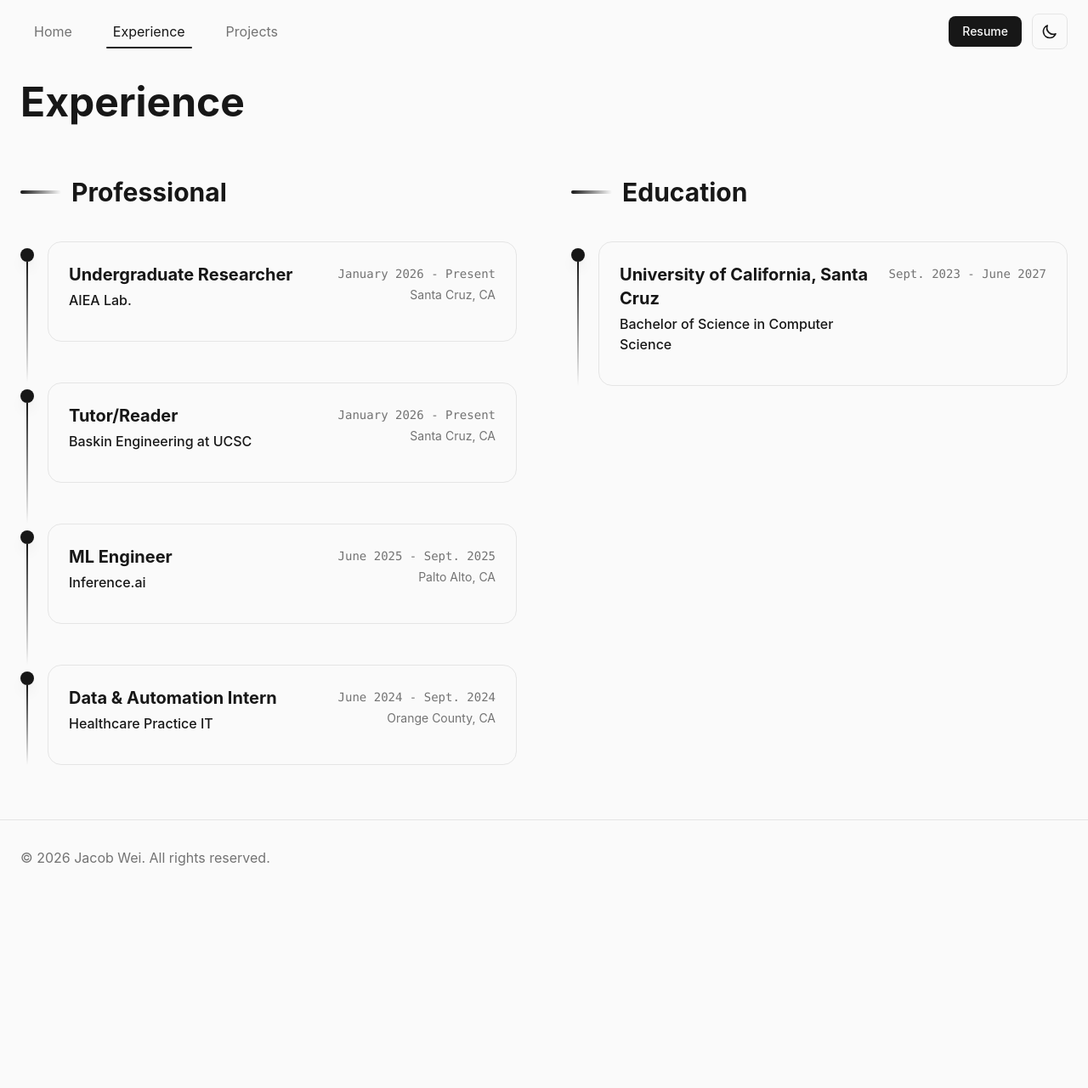
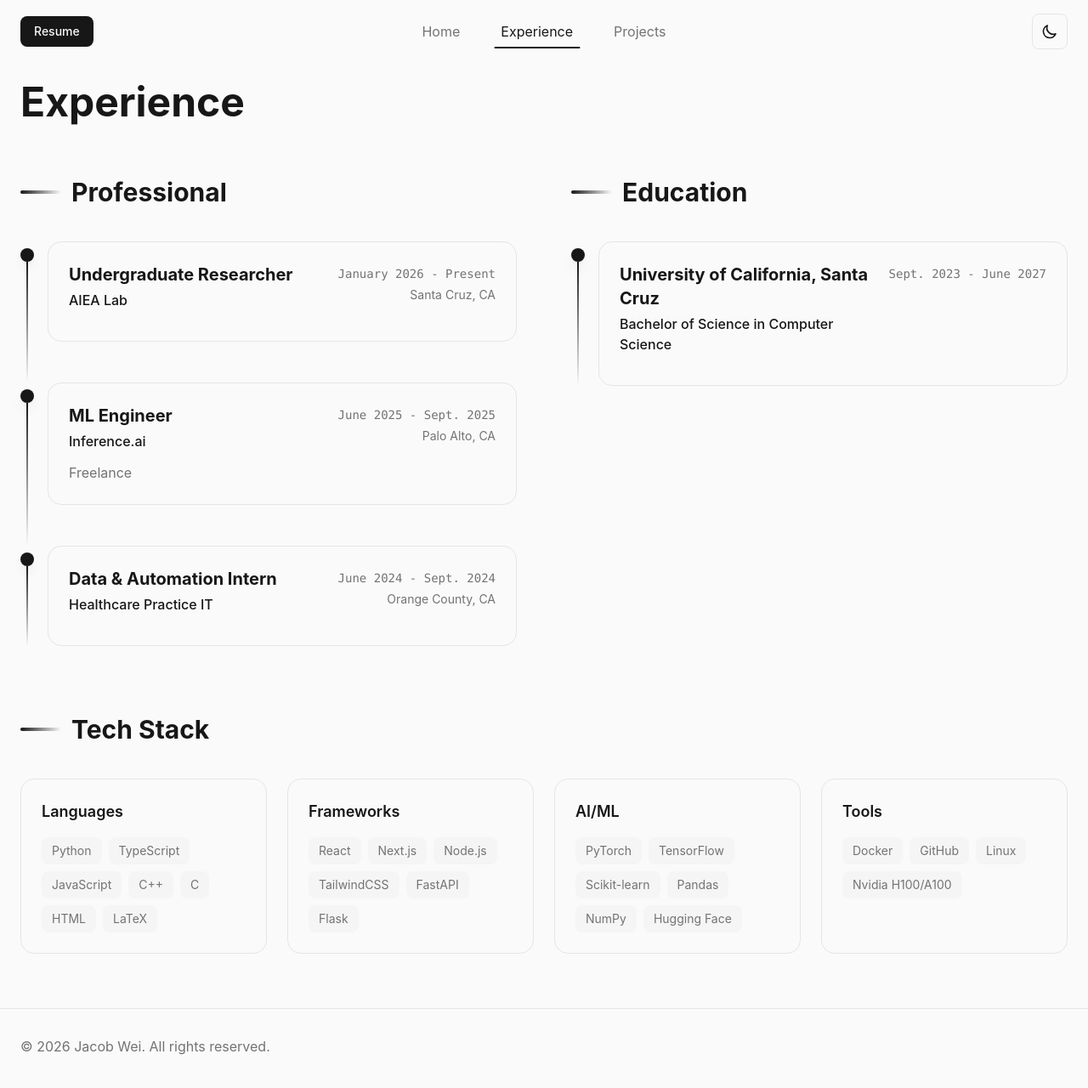
Before and after one commit to jjacobhw/web-portfolio-v4, a Next.js app: page /experience in a window 1280 px wide. Shown: the top 1280 px of the page at 85% size. Before the commit the page ends 1101 px from the top, so only its background shows below. Built offline with nearby package versions, Linux system fonts and the light colour scheme.

Commit message:
added techstack component

```diff
--- a/app/components/Navbar.tsx
+++ b/app/components/Navbar.tsx
@@ -52,6 +52,8 @@ export default function Navbar() {
       }`}
     >
       <div className="max-w-7xl mx-auto px-6 py-4 flex items-center justify-between">
+        {/* Left side - Resume Button (Desktop) & Mobile Menu Button */}
+        <div className="flex items-center">
           {/* Mobile Menu Button */}
           <button
             onClick={() => setMobileMenuOpen(!mobileMenuOpen)}
@@ -81,8 +83,19 @@ export default function Navbar() {
             </svg>
           </button>
 
-        {/* Nav Links - Desktop */}
-        <div className="hidden md:flex items-center gap-4">
+          {/* Resume Button - Desktop */}
+          <a
+            href="https://drive.google.com/file/d/1uXJ_iz17oABK1PK_JYPsvV4-u4xbebym/view?usp=sharing"
+            target="_blank"
+            rel="noopener noreferrer"
+            className="hidden md:block px-4 py-2 text-sm font-medium bg-[var(--foreground)] text-[var(--background)] rounded-lg hover:opacity-90 transition-all"
+          >
+            Resume
+          </a>
+        </div>
+
+        {/* Nav Links - Desktop (Centered) */}
+        <div className="hidden md:flex items-center gap-4 absolute left-1/2 -translate-x-1/2">
           {navItems.map((item) => (
             <Link
               key={item.href}
@@ -106,16 +119,6 @@ export default function Navbar() {
         </div>
 
         <div className="flex items-center gap-3">
-          {/* Resume Button */}
-          <a
-            href="https://drive.google.com/file/d/1uXJ_iz17oABK1PK_JYPsvV4-u4xbebym/view?usp=sharing"
-            target="_blank"
-            rel="noopener noreferrer"
-            className="px-4 py-2 text-sm font-medium bg-[var(--foreground)] text-[var(--background)] rounded-lg hover:opacity-90 transition-all"
-          >
-            Resume
-          </a>
-
           {/* Theme Toggle */}
           <button
             onClick={toggleTheme}
--- a/app/experience/page.tsx
+++ b/app/experience/page.tsx
@@ -6,15 +6,7 @@ import Footer from "../components/Footer";
 const experiences = [
   {
     title: "Undergraduate Researcher",
-    company: "AIEA Lab.",
-    period: "January 2026 - Present",
-    location: "Santa Cruz, CA",
-    description:
-      "",
-  },
-  {
-    title: "Tutor/Reader",
-    company: "Baskin Engineering at UCSC",
+    company: "AIEA Lab",
     period: "January 2026 - Present",
     location: "Santa Cruz, CA",
     description:
@@ -24,9 +16,9 @@ const experiences = [
     title: "ML Engineer",
     company: "Inference.ai",
     period: "June 2025 - Sept. 2025",
-    location: "Palto Alto, CA",
+    location: "Palo Alto, CA",
     description:
-      "",
+      "Freelance",
   },
   {
     title: "Data & Automation Intern",
@@ -47,6 +39,14 @@ const education = [
       "",
   },
 ];
+
+const techStack = {
+  languages: ["Python", "TypeScript", "JavaScript", "C++", "C", "HTML", "LaTeX"],
+  frameworks: ["React", "Next.js", "Node.js", "TailwindCSS", "FastAPI", "Flask"],
+  ml: ["PyTorch", "TensorFlow", "Scikit-learn", "Pandas", "NumPy", "Hugging Face"],
+  tools: ["Docker", "GitHub", "Linux", "Nvidia H100/A100"],
+
+};
 
 const container = {
   hidden: { opacity: 0 },
@@ -190,6 +190,45 @@ export default function Experience() {
             </motion.div>
           </motion.div>
         </div>
+
+        {/* Tech Stack Section */}
+        <motion.div
+          className="mt-20"
+          initial={{ opacity: 0, y: 20 }}
+          animate={{ opacity: 1, y: 0 }}
+          transition={{ duration: 0.3, delay: 0.2 }}
+        >
+          <div className="flex items-center gap-3 mb-10">
+            <div className="h-1 w-12 bg-gradient-to-r from-[var(--accent)] to-transparent rounded-full" />
+            <h2 className="text-3xl font-bold">Tech Stack</h2>
+          </div>
+
+          <div className="grid sm:grid-cols-2 lg:grid-cols-4 gap-6">
+            {Object.entries(techStack).map(([category, skills], idx) => (
+              <motion.div
+                key={category}
+                initial={{ opacity: 0, y: 20 }}
+                animate={{ opacity: 1, y: 0 }}
+                transition={{ duration: 0.3, delay: 0.3 + idx * 0.1 }}
+                className="bg-[var(--background)] rounded-2xl p-6 border border-[var(--border-color)] hover:border-[var(--accent)] transition-all"
+              >
+                <h3 className="text-lg font-semibold mb-4 capitalize text-[var(--accent)]">
+                  {category === "ml" ? "AI/ML" : category}
+                </h3>
+                <div className="flex flex-wrap gap-2">
+                  {skills.map((skill) => (
+                    <span
+                      key={skill}
+                      className="px-3 py-1.5 text-sm bg-[var(--hover-bg)] rounded-lg text-[var(--foreground-secondary)]"
+                    >
+                      {skill}
+                    </span>
+                  ))}
+                </div>
+              </motion.div>
+            ))}
+          </div>
+        </motion.div>
       </div>
 
       <Footer />
```
Lines whose indentation alone changed are shown as unchanged.
